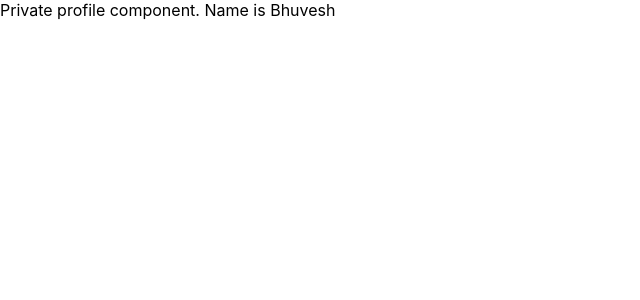
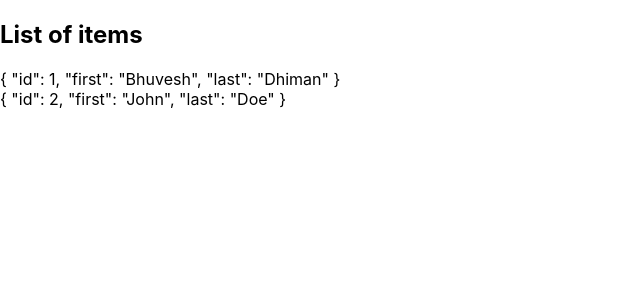
Before and after one commit to BhuveshDhiman/react-typescript-demo, a React (Create React App) app: page / in a window 1280 px wide. Shown: the top 300 px of the page, without its empty margins (0-640 px from the left). Built offline with nearby package versions, Linux system fonts and the light colour scheme.

Commit message:
Generics

```diff
--- a/src/App.tsx
+++ b/src/App.tsx
@@ -15,6 +15,7 @@ import { ThemeContextProvider } from './components/context/ThemeContext'
 import { Box } from './components/context/Box'
 import { Private } from './components/auth/Private'
 import { Profile } from './components/auth/Profile'
+import { List } from './components//generics/List'
 
 
 function App() {
@@ -55,7 +56,19 @@ function App() {
 			{/* <ThemeContextProvider >
 				<Box />
 			</ThemeContextProvider> */}
-			<Private isLoggedIn={true} component={Profile} />
+			{/* <Private isLoggedIn={true} component={Profile} /> */}
+			{/* <List items={['Red', 'Green', 'Blue']} onClick={(item) => console.log(item)} /> */}
+			{/* <List items={[1, 22, 333]} onClick={(item) => console.log(item)} /> */}
+			<List items={[
+				{
+					id: 1,
+					first: "Bhuvesh", last: "Dhiman"
+				},
+				{
+					id: 2,
+					first: "John", last: "Doe"
+				}
+			]} onClick={(item) => console.log(item)} />
 		</div>
 	);
 }
--- /dev/null
+++ b/src/components/generics/List.tsx
@@ -0,0 +1,21 @@
+import React from 'react'
+
+type ListProps<T> = {
+	items: T[]
+	// items: string[] | number[]
+	onClick: (value: T) => void
+	// onClick: (value: string | number) => void
+}
+
+export const List = <T extends { id: number }>({ items, onClick }: ListProps<T>) => {
+	return (
+		<div>
+			<h2>List of items</h2>
+			{
+				items.map((item, index) => (
+					<div key={item.id} onClick={() => onClick(item)}>{JSON.stringify(item, null, 2)}</div>
+				))
+			}
+		</div>
+	)
+}
```
